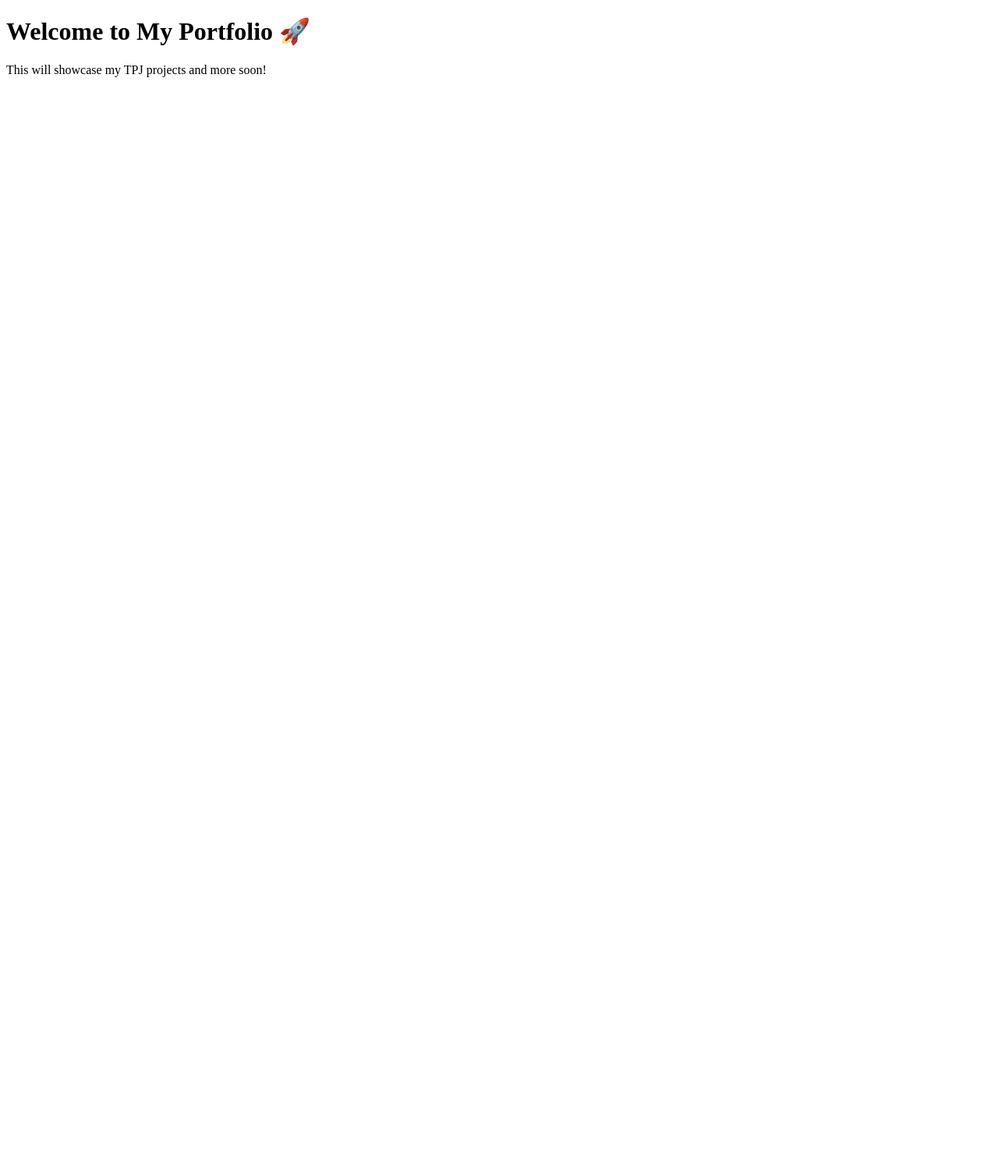
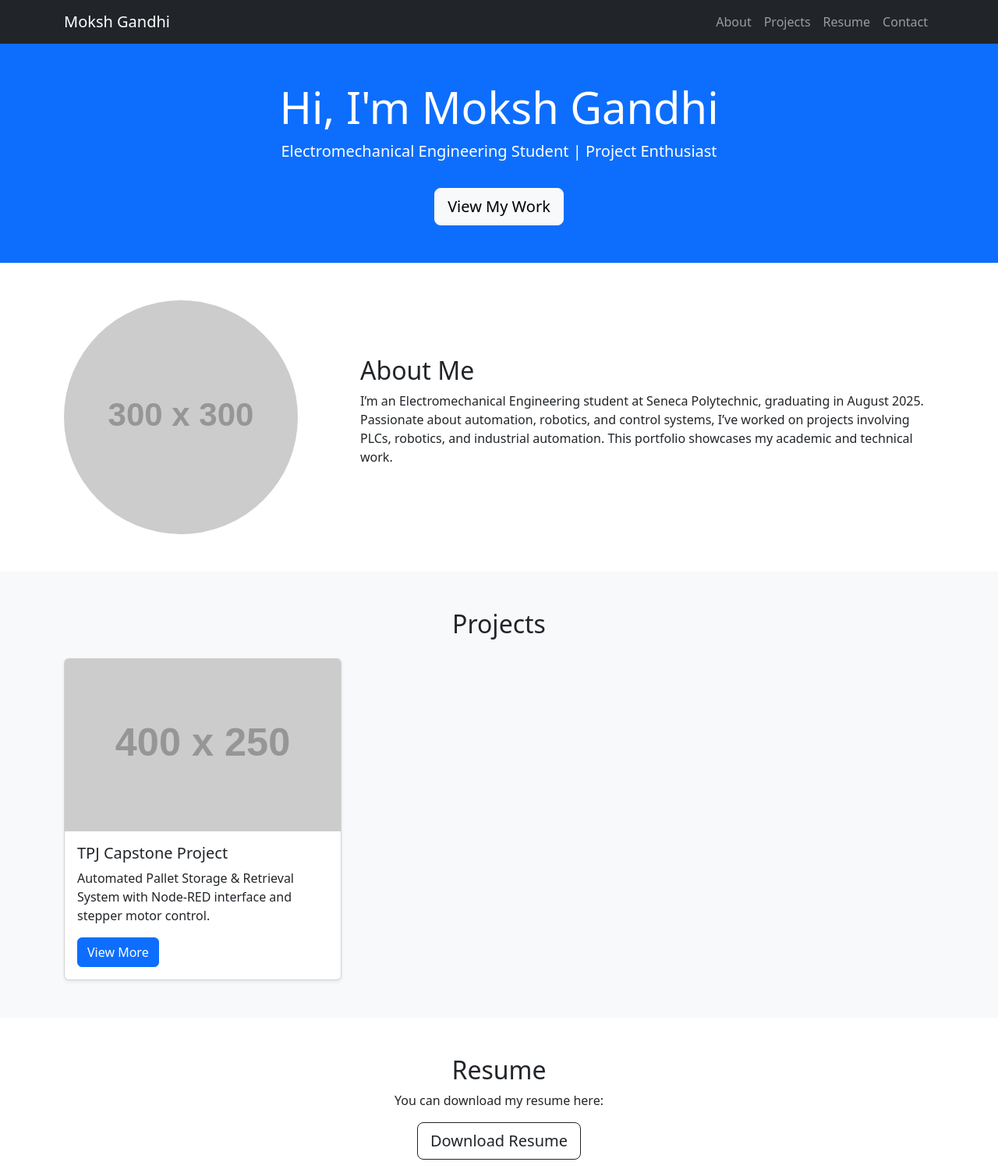
Before and after one commit to MOKSHG05/MOKSHG05.GITHUB.IO, a plain HTML site: page index.html in a window 1280 px wide. Shown: the top 1490 px of the page at 78% size. Before the commit the page ends 800 px from the top, so only its background shows below. Drawn offline with nearby package versions, Linux system fonts and the light colour scheme; placeholder pictures from the web are drawn by us.

Commit message:
Update index.html

```diff
--- a/index.html
+++ b/index.html
@@ -3,10 +3,100 @@
 <head>
   <meta charset="UTF-8">
   <meta name="viewport" content="width=device-width, initial-scale=1.0">
-  <title>Moksh Gandhi Portfolio</title>
+  <title>Moksh Gandhi | Portfolio</title>
+  <link href="https://cdn.jsdelivr.net/npm/bootstrap@5.3.0/dist/css/bootstrap.min.css" rel="stylesheet">
 </head>
 <body>
-  <h1>Welcome to My Portfolio 🚀</h1>
-  <p>This will showcase my TPJ projects and more soon!</p>
+
+<!-- Navbar -->
+<nav class="navbar navbar-expand-lg navbar-dark bg-dark">
+  <div class="container">
+    <a class="navbar-brand" href="#">Moksh Gandhi</a>
+    <button class="navbar-toggler" type="button" data-bs-toggle="collapse" data-bs-target="#navbarNav">
+      <span class="navbar-toggler-icon"></span>
+    </button>
+    <div class="collapse navbar-collapse" id="navbarNav">
+      <ul class="navbar-nav ms-auto">
+        <li class="nav-item"><a class="nav-link" href="#about">About</a></li>
+        <li class="nav-item"><a class="nav-link" href="#projects">Projects</a></li>
+        <li class="nav-item"><a class="nav-link" href="#resume">Resume</a></li>
+        <li class="nav-item"><a class="nav-link" href="#contact">Contact</a></li>
+      </ul>
+    </div>
+  </div>
+</nav>
+
+<!-- Hero -->
+<header class="bg-primary text-white text-center py-5">
+  <div class="container">
+    <h1 class="display-4">Hi, I'm Moksh Gandhi</h1>
+    <p class="lead">Electromechanical Engineering Student | Project Enthusiast</p>
+    <a href="#projects" class="btn btn-light btn-lg mt-3">View My Work</a>
+  </div>
+</header>
+
+<!-- About -->
+<section id="about" class="py-5">
+  <div class="container">
+    <div class="row align-items-center">
+      <div class="col-md-4">
+        <img src="https://via.placeholder.com/300" class="img-fluid rounded-circle" alt="Profile photo">
+      </div>
+      <div class="col-md-8">
+        <h2>About Me</h2>
+        <p>I’m an Electromechanical Engineering student at Seneca Polytechnic, graduating in August 2025.
+           Passionate about automation, robotics, and control systems, I’ve worked on projects involving PLCs,
+           robotics, and industrial automation. This portfolio showcases my academic and technical work.</p>
+      </div>
+    </div>
+  </div>
+</section>
+
+<!-- Projects -->
+<section id="projects" class="bg-light py-5">
+  <div class="container">
+    <h2 class="text-center mb-4">Projects</h2>
+    <div class="row g-4">
+      <!-- Project Card -->
+      <div class="col-md-4">
+        <div class="card shadow-sm">
+          <img src="https://via.placeholder.com/400x250" class="card-img-top" alt="Project 1">
+          <div class="card-body">
+            <h5 class="card-title">TPJ Capstone Project</h5>
+            <p class="card-text">Automated Pallet Storage & Retrieval System with Node-RED interface and stepper motor control.</p>
+            <a href="#" class="btn btn-primary">View More</a>
+          </div>
+        </div>
+      </div>
+      <!-- Add more projects -->
+    </div>
+  </div>
+</section>
+
+<!-- Resume -->
+<section id="resume" class="py-5 text-center">
+  <div class="container">
+    <h2>Resume</h2>
+    <p>You can download my resume here:</p>
+    <a href="resume.pdf" class="btn btn-outline-dark btn-lg" download>Download Resume</a>
+  </div>
+</section>
+
+<!-- Contact -->
+<section id="contact" class="bg-dark text-white py-5">
+  <div class="container text-center">
+    <h2>Contact Me</h2>
+    <p>📧 Email: <a href="mailto:moksh.gandhi@email.com" class="text-white">moksh.gandhi@email.com</a></p>
+    <p>💼 LinkedIn: <a href="https://linkedin.com/in/mokshgandhi" class="text-white">linkedin.com/in/mokshgandhi</a></p>
+    <p>🔗 GitHub: <a href="https://github.com/mokshg05" class="text-white">github.com/mokshg05</a></p>
+  </div>
+</section>
+
+<!-- Footer -->
+<footer class="bg-secondary text-white text-center py-3">
+  <p class="mb-0">&copy; 2025 Moksh Gandhi | Portfolio</p>
+</footer>
+
+<script src="https://cdn.jsdelivr.net/npm/bootstrap@5.3.0/dist/js/bootstrap.bundle.min.js"></script>
 </body>
 </html>
```
